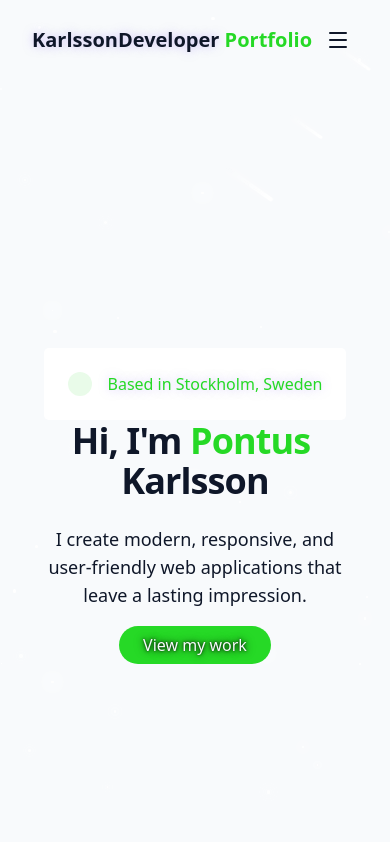
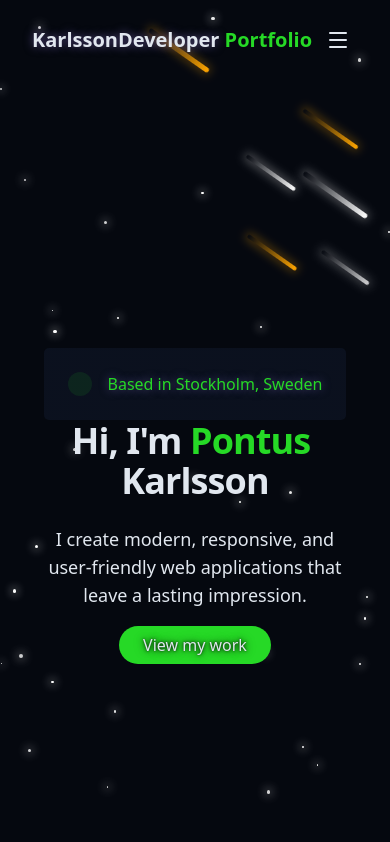
Before and after one commit to 0Zuk/ResumePortfolio, a React (Vite) app: page / in a window 390 px wide. Shown: the top 842 px of the page. Built offline with nearby package versions, Linux system fonts and the light colour scheme.

Commit message:
Fixed darkmode for mobile

```diff
--- a/src/components/ThemeToggle.jsx
+++ b/src/components/ThemeToggle.jsx
@@ -6,7 +6,13 @@ export const ThemeToggle = () => {
     const [isDarkMode, setIsDarkMode] = useState(false);
     useEffect(() => {
         const savedTheme = localStorage.getItem('theme')
-        if(savedTheme === 'dark'){
+        if (window.innerWidth < 768) {
+            document.documentElement.classList.add("dark");
+            setIsDarkMode(true);
+            localStorage.setItem("theme", "dark");
+            return;
+        }
+        if (savedTheme === 'dark') {
             document.documentElement.classList.add('dark');
             setIsDarkMode(true);
 
@@ -18,7 +24,7 @@ export const ThemeToggle = () => {
 
 
     const toggleTheme = () => {
-        if(isDarkMode){
+        if (isDarkMode) {
             document.documentElement.classList.remove('dark');
             localStorage.setItem('theme', 'light');
             setIsDarkMode(false);
@@ -29,7 +35,7 @@ export const ThemeToggle = () => {
         }
     };
     return (
-    <button onClick={toggleTheme} className= {cn("fixed max-sm:hidden top-5 right-5 z-50 p-2 rounded-full transition-colors duration-300",
+        <button onClick={toggleTheme} className={cn("fixed max-sm:hidden top-5 right-5 z-50 p-2 rounded-full transition-colors duration-300",
             "focus:outline-hidden"
         )}>
             {" "}
```
Also changed, not shown: src/components/NavBar.jsx (+6 -1 lines). Lines whose indentation alone changed are shown as unchanged.
